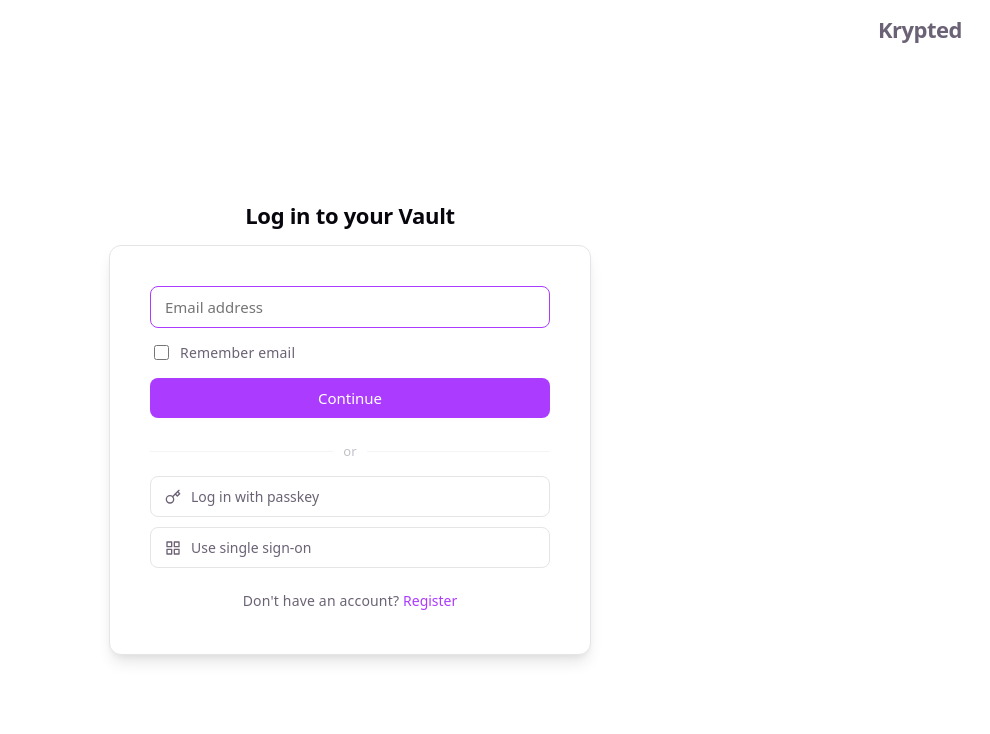
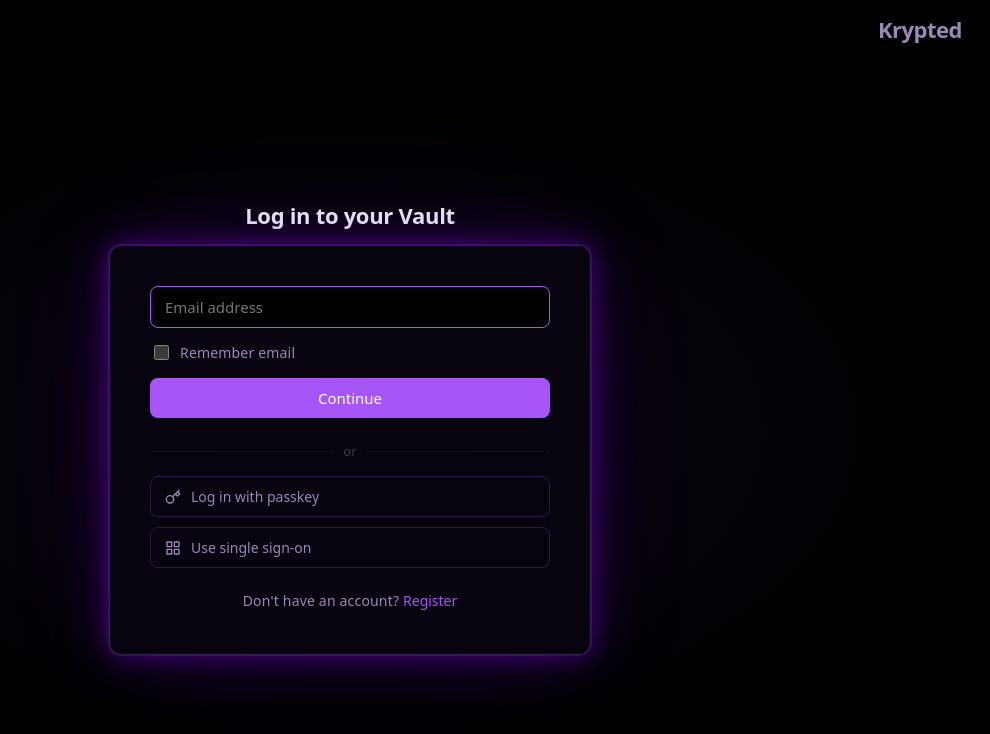
Before and after one commit to ufjustinoh/Krypted, a React (Vite) app in the folder frontend/: page / in a window 1280 px wide. Shown: the top 734 px of the page, without its empty margins (290-1280 px from the left). Built offline with nearby package versions, Linux system fonts and the light colour scheme.

Commit message:
Apply black and dark purple LED glow theme

```diff
--- a/frontend/src/App.css
+++ b/frontend/src/App.css
@@ -27,6 +27,7 @@
   justify-content: center;
   padding: 24px;
   gap: 16px;
+  background: radial-gradient(ellipse at center, rgba(120, 40, 200, 0.12) 0%, transparent 65%);
 }
 
 .auth-heading {
@@ -123,11 +124,15 @@
 .auth-card {
   width: 100%;
   max-width: 400px;
-  background: var(--bg);
-  border: 1px solid var(--border);
+  background: #07040f;
+  border: 1px solid rgba(168, 85, 247, 0.3);
   border-radius: 12px;
   padding: 40px;
-  box-shadow: var(--shadow);
+  box-shadow:
+    0 0 0 1px rgba(168, 85, 247, 0.15),
+    0 0 25px rgba(139, 0, 255, 0.4),
+    0 0 60px rgba(139, 0, 255, 0.2),
+    0 0 120px rgba(139, 0, 255, 0.08);
 }
 
 
--- a/frontend/src/index.css
+++ b/frontend/src/index.css
@@ -1,15 +1,18 @@
 :root {
-  --text: #6b6375;
-  --text-h: #08060d;
-  --bg: #fff;
-  --border: #e5e4e7;
-  --code-bg: #f4f3ec;
-  --accent: #aa3bff;
-  --accent-bg: rgba(170, 59, 255, 0.1);
-  --accent-border: rgba(170, 59, 255, 0.5);
-  --social-bg: rgba(244, 243, 236, 0.5);
+  --text: #9b87b8;
+  --text-h: #ede9f8;
+  --bg: #000000;
+  --border: #2a1a4a;
+  --code-bg: #0c0812;
+  --accent: #a855f7;
+  --accent-bg: rgba(168, 85, 247, 0.12);
+  --accent-border: rgba(168, 85, 247, 0.5);
+  --hover: rgba(168, 85, 247, 0.08);
+  --social-bg: rgba(42, 26, 74, 0.5);
   --shadow:
-    rgba(0, 0, 0, 0.1) 0 10px 15px -3px, rgba(0, 0, 0, 0.05) 0 4px 6px -2px;
+    0 0 0 1px rgba(168, 85, 247, 0.25),
+    0 0 30px rgba(139, 0, 255, 0.35),
+    0 0 80px rgba(139, 0, 255, 0.15);
 
   --sans: system-ui, 'Segoe UI', Roboto, sans-serif;
   --heading: system-ui, 'Segoe UI', Roboto, sans-serif;
@@ -17,7 +20,7 @@
 
   font: 18px/145% var(--sans);
   letter-spacing: 0.18px;
-  color-scheme: light dark;
+  color-scheme: dark;
   color: var(--text);
   background: var(--bg);
   font-synthesis: none;
@@ -27,26 +30,6 @@
 
   @media (max-width: 1024px) {
     font-size: 16px;
-  }
-}
-
-@media (prefers-color-scheme: dark) {
-  :root {
-    --text: #9ca3af;
-    --text-h: #f3f4f6;
-    --bg: #16171d;
-    --border: #2e303a;
-    --code-bg: #1f2028;
-    --accent: #c084fc;
-    --accent-bg: rgba(192, 132, 252, 0.15);
-    --accent-border: rgba(192, 132, 252, 0.5);
-    --social-bg: rgba(47, 48, 58, 0.5);
-    --shadow:
-      rgba(0, 0, 0, 0.4) 0 10px 15px -3px, rgba(0, 0, 0, 0.25) 0 4px 6px -2px;
-  }
-
-  #social .button-icon {
-    filter: invert(1) brightness(2);
   }
 }
 
```
